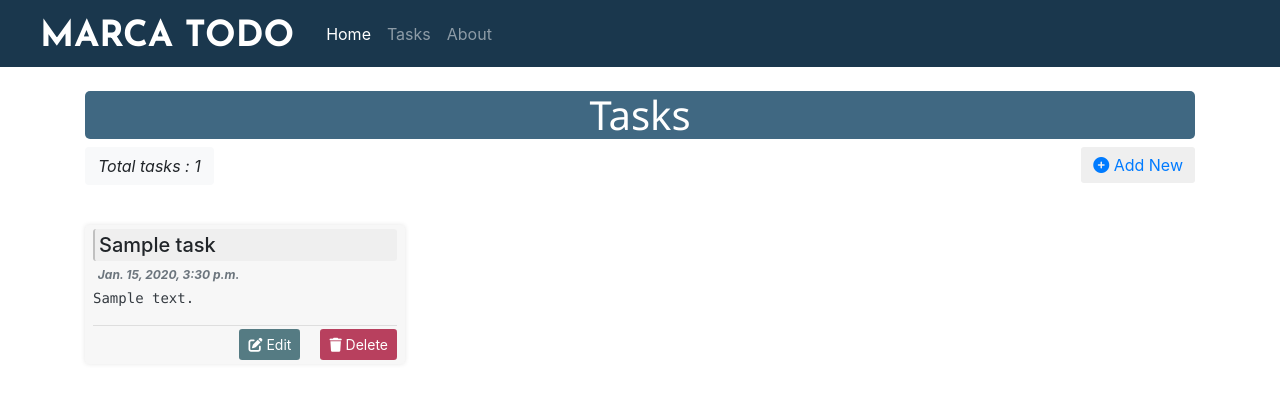
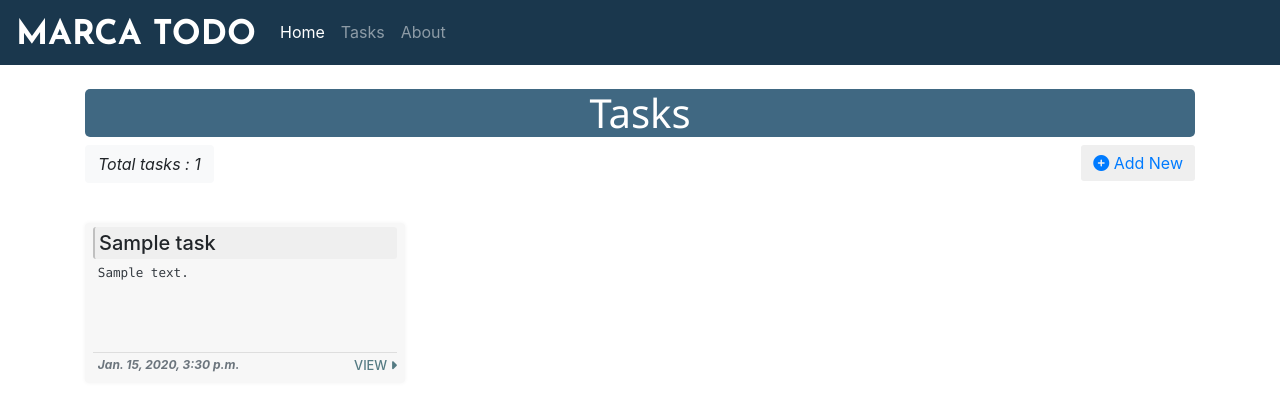
Before and after one commit to amit9838/TodoList, a Django app: page /tasks/ in a window 1280 px wide. Shown: the top 411 px of the page. Run offline with Django 3.2, Linux system fonts and the light colour scheme; tables that the repository leaves empty hold one stand-in row (values such as "Sample post"); some libraries are stand-ins or nearby versions.

Commit message:
sort by latest, click view to view content on other page

```diff
--- a/home/models.py
+++ b/home/models.py
@@ -9,3 +9,6 @@ class Task(models.Model):
 
     def __str__(self):
         return self.taskName
+
+    class Meta:
+        ordering = ['-time']
--- a/home/static/home/tasks.css
+++ b/home/static/home/tasks.css
@@ -14,7 +14,5 @@ h1 {
 #logo {
     font-size: 36px;
     font-weight: bold;
-    padding: 0px;
-    margin-top: 0px;
-    margin-bottom: 0px;
+
 }
--- a/home/urls.py
+++ b/home/urls.py
@@ -6,5 +6,6 @@ urlpatterns = [
     path('tasks/',views.task,name = 'tasks'),
     path('delete/<str:pk>',views.delete,name="delete"),
     path('update_task/<str:pk>', views.update, name = "update"),
+    path('view_task/<str:pk>', views.view_task, name = "view_task"),
     path('about/', views.about, name = "about"),
 ]
--- a/home/views.py
+++ b/home/views.py
@@ -1,3 +1,4 @@
+from multiprocessing import context
 from django.shortcuts import render,redirect
 from django.http import HttpResponse ,HttpResponseRedirect
 from home.models import Task
@@ -73,7 +74,18 @@ def update(request, pk):
 
         return render(request, "home/update_task.html",context)
     except:
-        return redirect('add_task')
+        return redirect('tasks')
+
+
+def view_task(request, pk):
+    try:
+        item = Task.objects.get(id=pk)
+        context = {'title':item.taskName, "desc":item.taskDesc, "time":item.time, 'id':pk}
+        return render(request, "home/view_task.html",context)
+
+    except:
+        return redirect('tasks')
+
 
 def about(request):
     return render(request,"home/about.html")
--- a/templates/home/add_task.html
+++ b/templates/home/add_task.html
@@ -30,7 +30,7 @@
 <div class="container">
       <div class="container">
         <h1 class="text-center text-light mt-4 h2 py-1">Create Task</h1>
-          <div class="card mt-2">
+          <div class="card mt-2" id="card">
               <div class="card-body pb-0">
                 <form action="/" method="POST">
                   {% csrf_token %}
@@ -43,7 +43,7 @@
                       <label for="desc">Description</label>
                       <textarea maxlength="10000" class="form-control" id="desc" name = "desc" rows="5"></textarea>
                     </div>
-                    <button type="submit" class="btn text-light my-2 float-right" style="background-color: #406882;"><i class="fa fa-plus-circle" aria-hidden="true"></i> Add</button>
+                    <button type="submit" class="btn text-light my-2 float-right" style="background-color: #406882;"><i class="fa fa-plus-circle" aria-hidden="true"></i> Create</button>
                   </form>
               </div>
           </div>
--- a/templates/home/tasks.html
+++ b/templates/home/tasks.html
@@ -20,22 +20,41 @@
 
   #tasks_card {
     background-color:#F7F7F7;
-    min-width: 20rem;
-    max-width: 100%;
+    width: 20rem;
+    height: 10rem;
+    /* max-width: 100%; */
     border: none;
-    box-shadow: 0 0 .3rem rgba(0, 0, 0, 0.1);
+    box-shadow: 0 0 .25rem rgba(1, 1, 1, 0.05);
+
     margin-right: 1rem;
   }
+  #content {
+    /* background-color: antiquewhite; */
+    padding-left: .3rem;
+    padding-top: .3rem;
+    padding-bottom: .3rem;
+    height: 5.25rem;
+    overflow: hidden;
+    font-size: .9rem;
+  }
 
-  #button-edit {
-    background-color:#557B83;
-    color: white;
+  #button-view {
+    /* background-color:#557B83; */
+    color: #557B83;
+    font-size: .8rem;
+    font-weight: 500;
   }
 
   #button-del {
     background-color:#B8405E;
     color: white;
   }
+
+.footer{
+  position: absolute;
+  width: 95%;
+  bottom: .3rem;
+}
 
   @media(max-width: 768px) {
     #tasks-container {
@@ -74,12 +93,19 @@
           <div class="card my-2" id="tasks_card">
             <div class="card-body p-1 px-2">
               <h5 class="card-title mb-0 pl-1 py-1" style="border-radius: .2rem; border-left:.15rem solid rgb(192, 192, 192); background-color: rgb(232, 232, 232,.5);">{{task.taskName}}</h5>
-              <h6 class="card-subtitle badge  mb-1 text-muted mt-0" style=" font-style: italic;">{{task.time}}</h6>
-              <pre class="text-dark">{{task.taskDesc}}</pre>
-              <hr style="margin: 0; margin-bottom: .2rem;">
-              <div class="d-flex " style="justify-content: right;">
-                <a href = "{% url 'update' task.id %}" class="card-link btn btn-sm " id="button-edit"> <i class="fa fa-edit" aria-hidden="true"></i> Edit</a>
-                <a href="{% url 'delete' task.id %}" class="card-link btn btn-sm"  id="button-del"> <i class="fa fa-trash" aria-hidden="true"></i> Delete</a>
+
+              <div id="content" >
+               <pre class="text-dark" >{{task.taskDesc}}</pre>
+              </div>
+
+              <div class="footer">
+
+                <hr style="margin: 0; margin-bottom: .2rem;">
+                <div class="d-flex " style="justify-content: space-between  ;">
+                  <span class="card-subtitle badge  mb-1 text-muted mt-0" style=" font-style: italic;">{{task.time}}</span>
+                  <a href = "{% url 'view_task' task.id %}" class="card-link " id="button-view">VIEW <i class="fa-solid fa-caret-right"></i></a>
+                  <!-- <a href="{% url 'delete' task.id %}" class="card-link btn btn-sm"  id="button-del"> <i class="fa fa-trash" aria-hidden="true"></i> Delete</a> -->
+                </div>
               </div>
             </div>
           </div>
--- a/templates/partials/_navbar.html
+++ b/templates/partials/_navbar.html
@@ -1,5 +1,5 @@
  <nav class="navbar navbar-expand-lg navbar-dark" style="background-color: #1A374D;">
-        <a class="navbar-brand  mx-4 ml-0 pl-0 pt-2 pb-0" href="/"> <h3 id="logo" style="font-weight: bold; font-size: 36px; margin-top: 0px; margin-bottom: 0px; font-family: 'Josefin Sans', sans-serif;"> MARCA TODO </h3> </a>
+        <a class="navbar-brand   ml-0 pl-0 pt-2 pb-0" href="/"> <h3 id="logo" style="font-weight: bold; font-size: 34px; margin-top: 0px; margin-bottom: 0px; font-family: 'Josefin Sans', sans-serif;"> MARCA TODO </h3> </a>
         <button class="navbar-toggler" type="button" data-toggle="collapse" data-target="#navbarNav" aria-controls="navbarNav" aria-expanded="false" aria-label="Toggle navigation">
           <span class="navbar-toggler-icon"></span>
         </button>
```
Also changed, not shown: home/static/home/style.css (+6 -1 lines), templates/home/about.html (+10 -9 lines), templates/home/update_task.html (+6 -7 lines), templates/home/view_task.html (added, +93 -0 lines), home/migrations/0002_alter_task_options.py (added).
